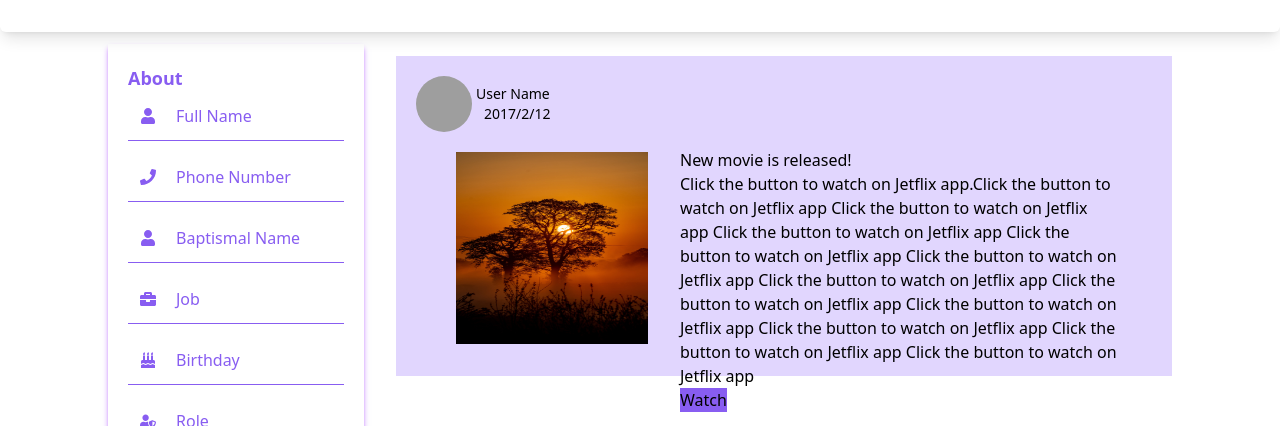
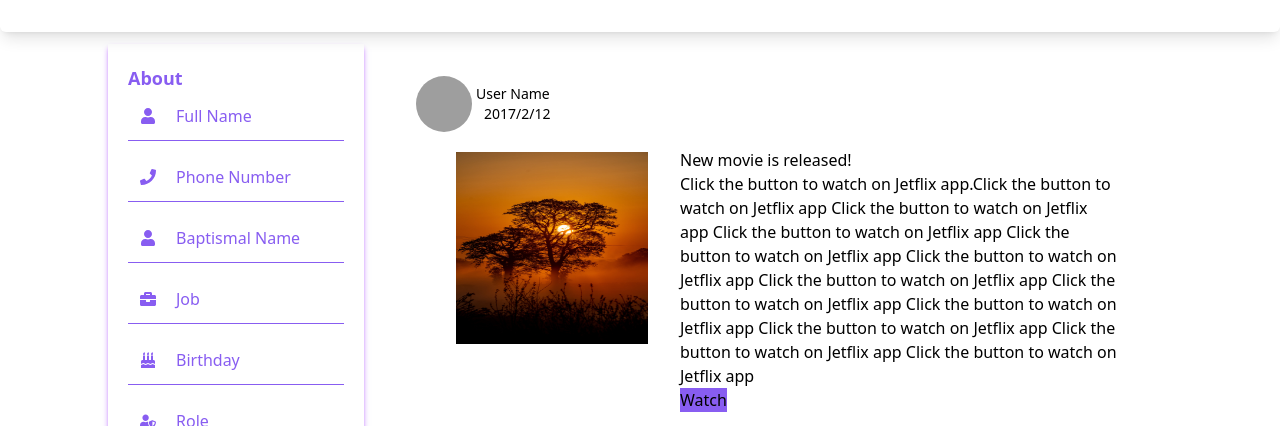
Before and after one commit to BettyyN/Social-Company-App, a Next.js app: page /profile in a window 1280 px wide. Shown: the part 288-714 px from the top of the page. Built offline with nearby package versions, Linux system fonts and the light colour scheme; grey boxes are pictures that could not be loaded.

Commit message:
card edit

```diff
--- a/Components/profilePost.tsx
+++ b/Components/profilePost.tsx
@@ -2,7 +2,7 @@
 
 function profilePost() {
   return (
-    <div className="flex flex-col bg-[#e1d6fe] shadow-4xl shadow-indigo-600 h-80">
+    <div className="flex flex-col shadow-4xl shadow-indigo-600 h-80">
       <div className="w-full rounded-full pt-5 pl-5 ">
         <span className="flex gap-1">
           <img
```
